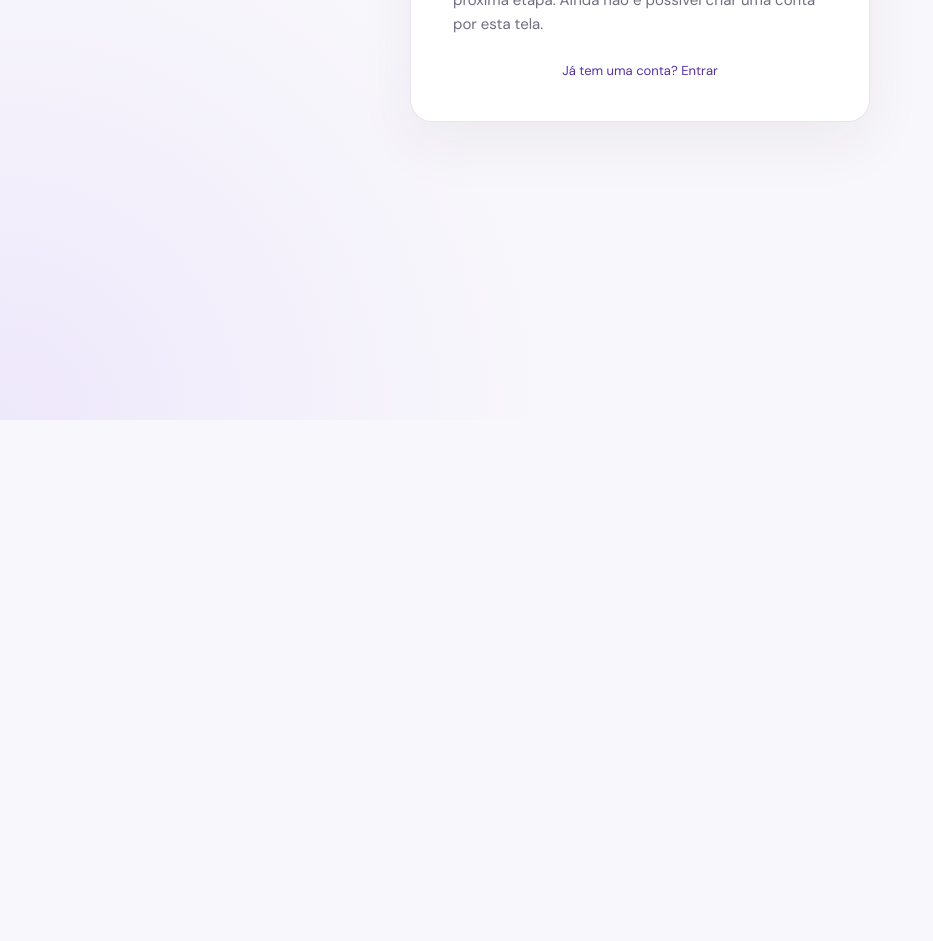
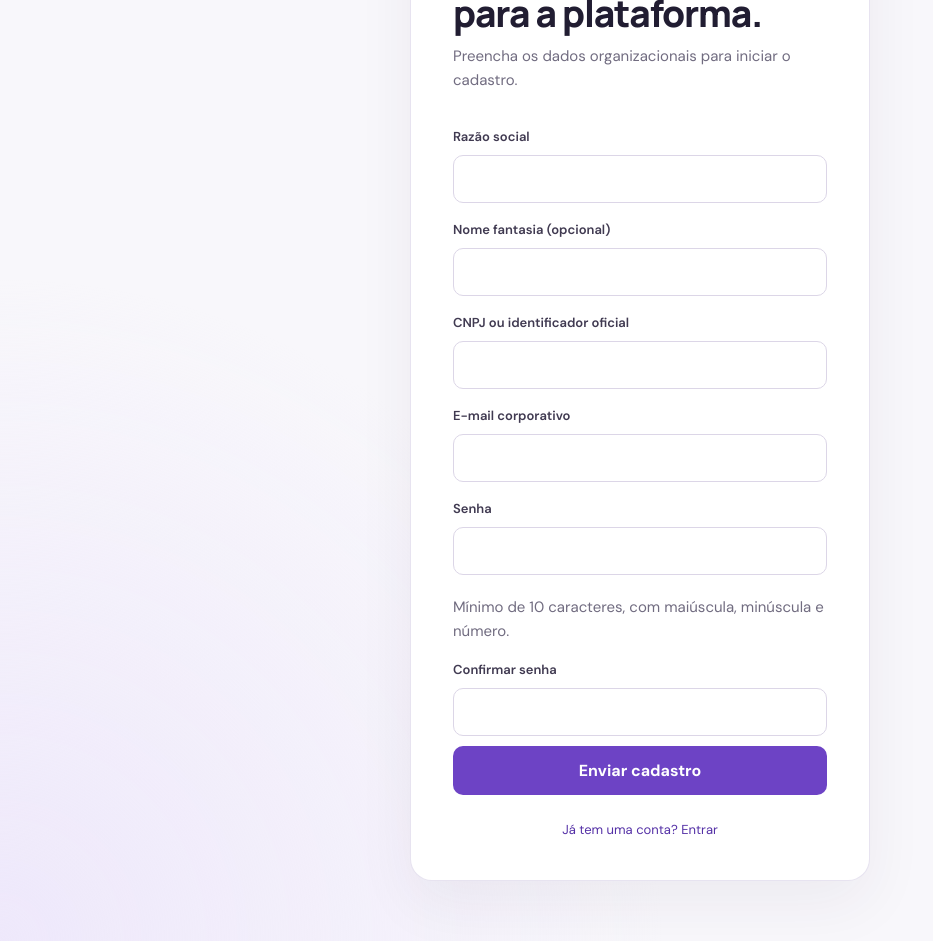
Before and after one commit to rafael-marquart/Trabalho_ModelagemDeSistema, a Next.js app: page /empresa/cadastro in a window 1280 px wide. Shown: the part 380-1321 px from the top of the page, without its empty margins (0-933 px from the left). Before the commit the page ends 800 px from the top, so only its background shows below. Built offline with nearby package versions, Linux system fonts and the light colour scheme.

Commit message:
feat(ui): connect company registration form

```diff
--- a/src/app/empresa/cadastro/page.tsx
+++ b/src/app/empresa/cadastro/page.tsx
@@ -1,5 +1,30 @@
+"use client";
+
 import Link from "next/link";
+import { FormEvent, useState } from "react";
 
 export default function CompanySignupPage() {
-  return <main className="auth-page"><Link className="brand auth-brand" href="/"><span className="brand-mark">a</span><span>Acessa<span className="brand-accent">Vagas</span></span></Link><section className="auth-card"><Link className="back-link" href="/">← Voltar ao início</Link><p className="eyebrow">Cadastro de empresa</p><h1>Traga sua empresa para a plataforma.</h1><p className="muted">O cadastro organizacional será implementado na próxima etapa. Ainda não é possível criar uma conta por esta tela.</p><p className="auth-footer"><Link href="/empresa/login">Já tem uma conta? Entrar</Link></p></section></main>;
+  const [form,setForm]=useState({legalName:"",tradeName:"",officialId:"",contactEmail:"",password:"",confirmPassword:""});
+  const [error,setError]=useState(""); const [message,setMessage]=useState(""); const [loading,setLoading]=useState(false);
+  async function submit(event:FormEvent<HTMLFormElement>){
+    event.preventDefault();setError("");setMessage("");
+    if(form.password!==form.confirmPassword){setError("As senhas não coincidem.");return;}
+    setLoading(true);
+    try{
+      const response=await fetch("/api/auth/register/company",{method:"POST",headers:{"Content-Type":"application/json"},body:JSON.stringify(form)});
+      const result=await response.json();
+      if(!response.ok){setError(result.message||"Não foi possível enviar o cadastro.");return;}
+      setMessage(result.message);
+    }catch{setError("Não foi possível conectar ao serviço. Tente novamente.");}
+    finally{setLoading(false);}
+  }
+  return <main className="auth-page"><Link className="brand auth-brand" href="/"><img className="brand-logo" src="/images/logo-acessa-vagas.svg" alt="Acessa Vagas" /></Link><section className="auth-card"><Link className="back-link" href="/">← Voltar ao início</Link><p className="eyebrow">Cadastro de empresa</p><h1>Traga sua empresa para a plataforma.</h1><p className="muted">Preencha os dados organizacionais para iniciar o cadastro.</p><form className="auth-form" onSubmit={submit}>
+    <label htmlFor="legalName">Razão social</label><input id="legalName" value={form.legalName} onChange={e=>setForm({...form,legalName:e.target.value})} required maxLength={200}/>
+    <label htmlFor="tradeName">Nome fantasia (opcional)</label><input id="tradeName" value={form.tradeName} onChange={e=>setForm({...form,tradeName:e.target.value})} maxLength={200}/>
+    <label htmlFor="officialId">CNPJ ou identificador oficial</label><input id="officialId" value={form.officialId} onChange={e=>setForm({...form,officialId:e.target.value})} required maxLength={30}/>
+    <label htmlFor="contactEmail">E-mail corporativo</label><input id="contactEmail" type="email" autoComplete="email" value={form.contactEmail} onChange={e=>setForm({...form,contactEmail:e.target.value})} required/>
+    <label htmlFor="password">Senha</label><input id="password" type="password" autoComplete="new-password" minLength={10} value={form.password} onChange={e=>setForm({...form,password:e.target.value})} required/><p className="muted">Mínimo de 10 caracteres, com maiúscula, minúscula e número.</p>
+    <label htmlFor="confirmPassword">Confirmar senha</label><input id="confirmPassword" type="password" autoComplete="new-password" value={form.confirmPassword} onChange={e=>setForm({...form,confirmPassword:e.target.value})} required/>
+    {error&&<p className="form-error" role="alert">{error}</p>}{message&&<p role="status">{message}</p>}<button className="primary-button" type="submit" disabled={loading}>{loading?"Enviando...":"Enviar cadastro"}</button>
+  </form><p className="auth-footer"><Link href="/empresa/login">Já tem uma conta? Entrar</Link></p></section></main>;
 }
```
